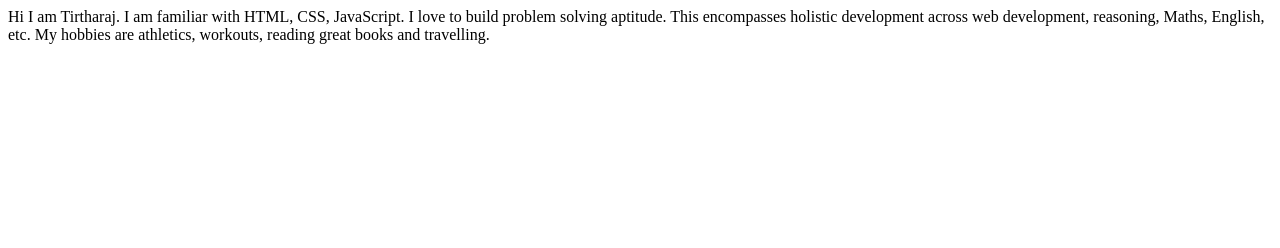
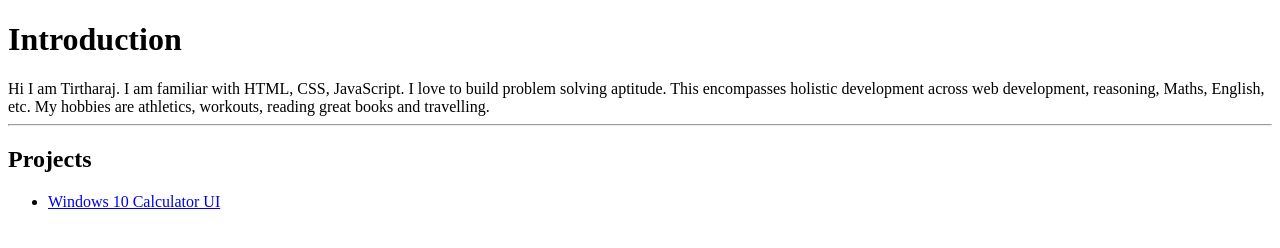
Before and after one commit to Tirtharaj-888/tirtharaj-webdev-portfolio, a plain HTML site: page index.html in a window 1280 px wide. Drawn offline with Linux system fonts and the light colour scheme.

Commit message:
feat: added projects section
1.Added link to project under project section

```diff
--- a/index.html
+++ b/index.html
@@ -9,9 +9,15 @@
 </head>
 
 <body>
+    <h1>Introduction</h1>
     Hi I am Tirtharaj. I am familiar with HTML, CSS, JavaScript. I love to build problem solving aptitude. This
     encompasses holistic development across web development, reasoning, Maths, English, etc.
     My hobbies are athletics, workouts, reading great books and travelling.
+    <hr>
+    <h2>Projects</h2>
+    <ul>
+        <li><a href="https://windows-10-calculator-ui.netlify.app/">Windows 10 Calculator UI</a></li>
+    </ul>
 </body>
 
 </html>
```
Also changed, not shown: 1 other file.
